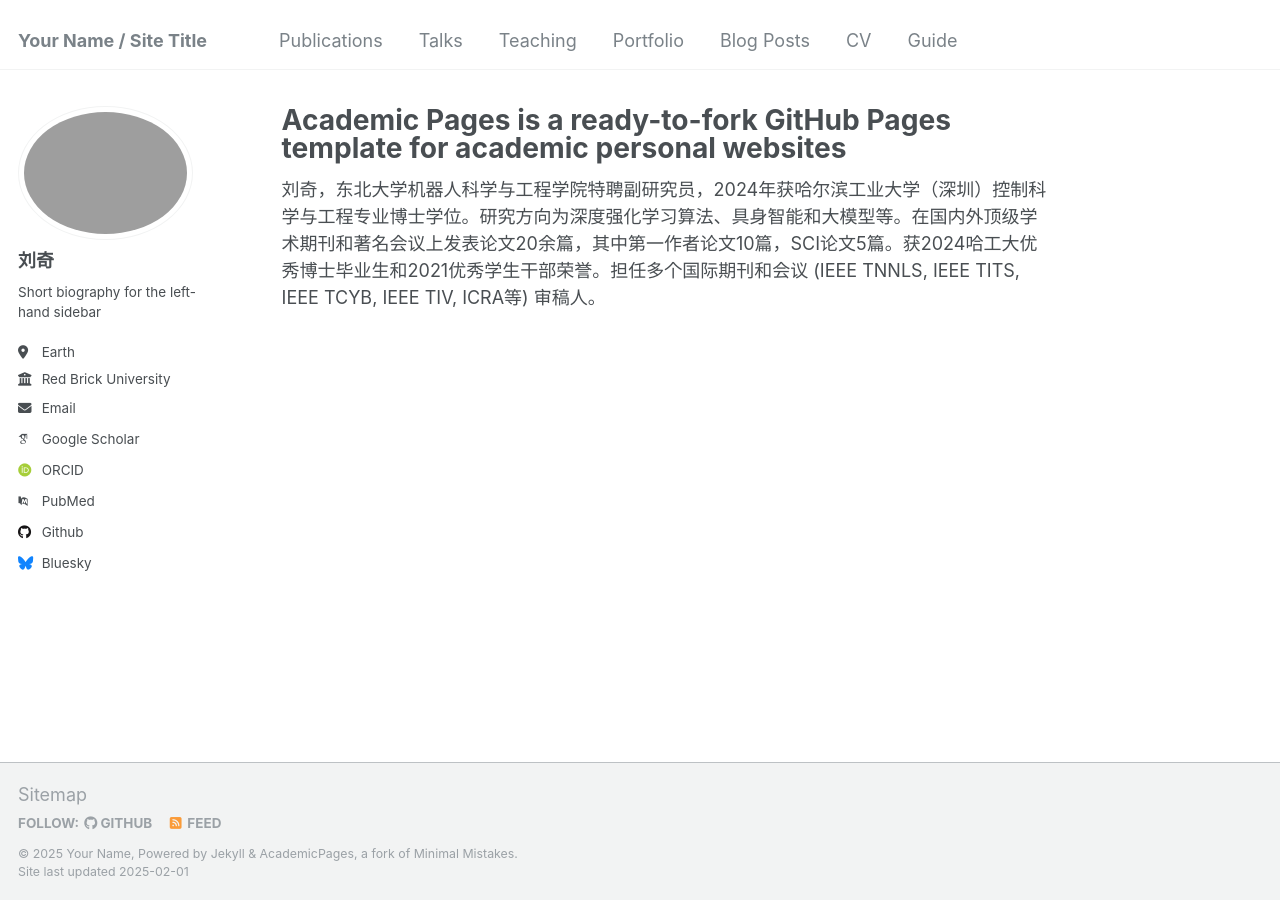
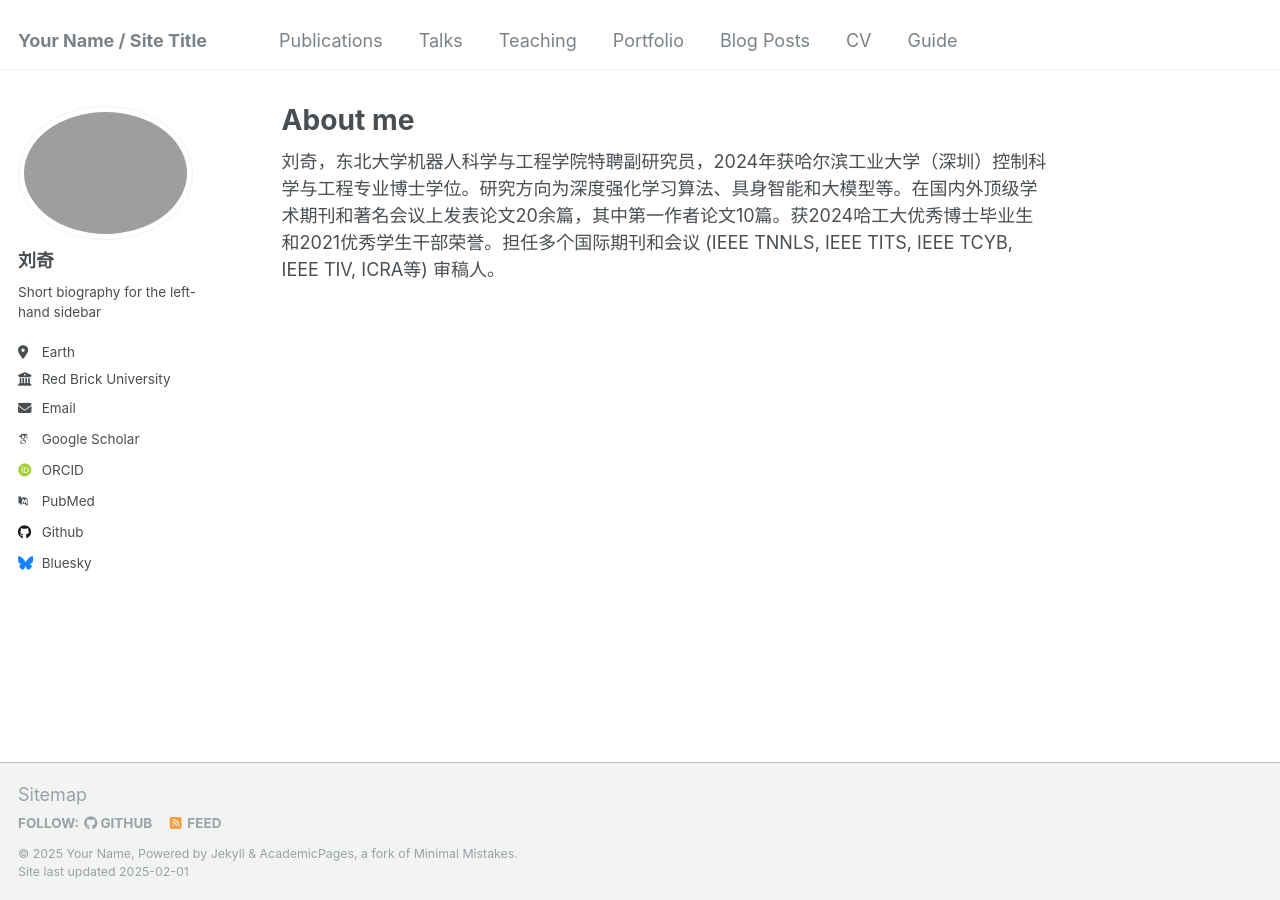
Before and after one commit to liuqi8827/liuqi8827.github.io, a Jekyll site: the page built from _pages/about.md, in a window 1280 px wide. Built offline with Jekyll 4.4.1, drawn with Linux system fonts in a browser that asks for light colours; some web fonts are replaced.

Commit message:
Update about.md

```diff
--- a/_pages/about.md
+++ b/_pages/about.md
@@ -1,10 +1,10 @@
 ---
 permalink: /
-title: "Academic Pages is a ready-to-fork GitHub Pages template for academic personal websites"
+title: "About me"
 author_profile: true
 redirect_from:
   - /about/
   - /about.html
 ---
 
-刘奇，东北大学机器人科学与工程学院特聘副研究员，2024年获哈尔滨工业大学（深圳）控制科学与工程专业博士学位。研究方向为深度强化学习算法、具身智能和大模型等。在国内外顶级学术期刊和著名会议上发表论文20余篇，其中第一作者论文10篇，SCI论文5篇。获2024哈工大优秀博士毕业生和2021优秀学生干部荣誉。担任多个国际期刊和会议 (IEEE TNNLS, IEEE TITS, IEEE TCYB, IEEE TIV, ICRA等) 审稿人。
+刘奇，东北大学机器人科学与工程学院特聘副研究员，2024年获哈尔滨工业大学（深圳）控制科学与工程专业博士学位。研究方向为深度强化学习算法、具身智能和大模型等。在国内外顶级学术期刊和著名会议上发表论文20余篇，其中第一作者论文10篇。获2024哈工大优秀博士毕业生和2021优秀学生干部荣誉。担任多个国际期刊和会议 (IEEE TNNLS, IEEE TITS, IEEE TCYB, IEEE TIV, ICRA等) 审稿人。
```
